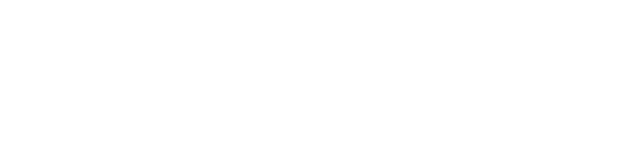
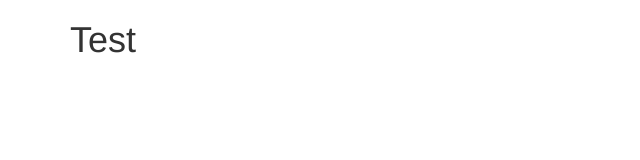
Before and after one commit to ChrisPlease/js-scratchpad, a website: page src/index.html in a window 1280 px wide. Shown: the whole page, without its empty margins (0-640 px from the left). Drawn offline with nearby package versions, Linux system fonts and the light colour scheme.

Commit message:
add test to homepage

```diff
--- a/src/index.html
+++ b/src/index.html
@@ -6,7 +6,7 @@
 </head>
 <body>
 	<div class="container">
-
+		<h1 class="test">Test</h1>
 	</div>
 	<script src="js/main.js"></script>
 </body>
```
